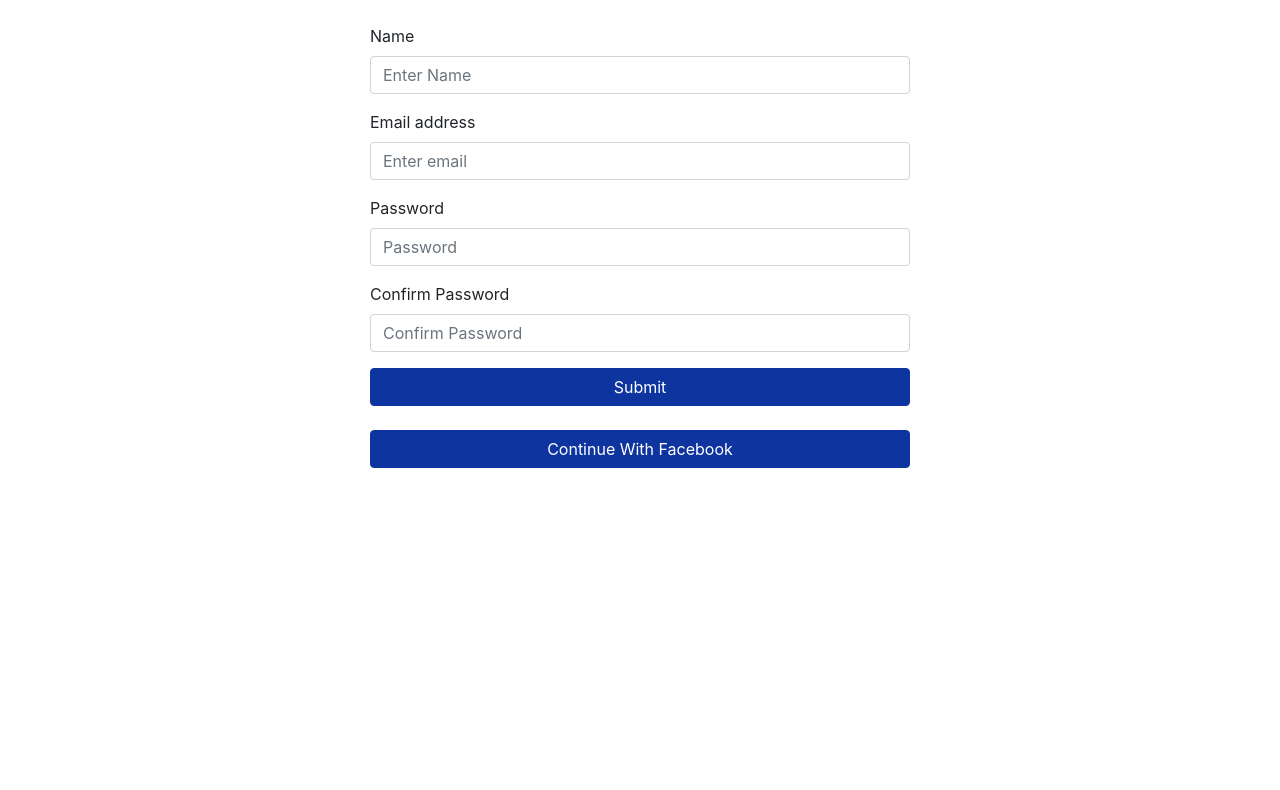
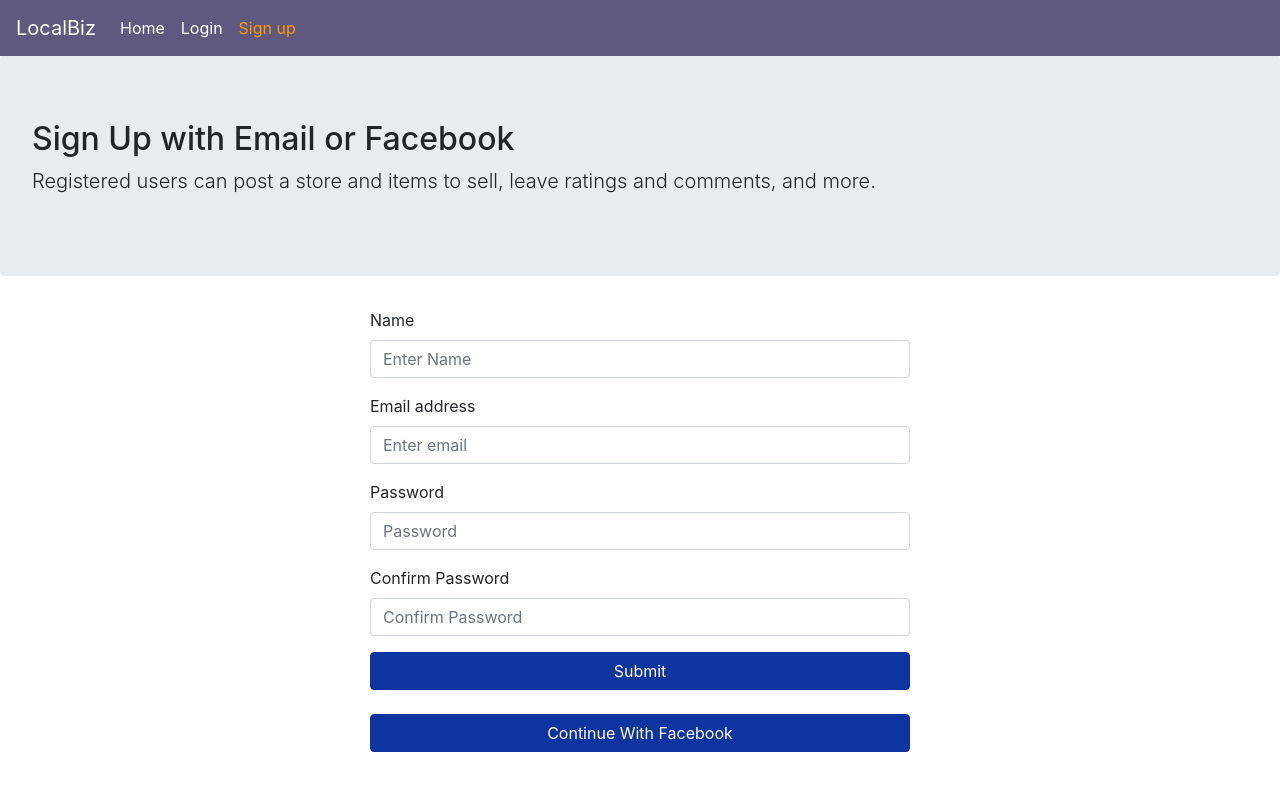
Before and after one commit to CoderGuy614/LocalBiz, a React (Create React App) app in the folder client/: page /signup in a window 1280 px wide. Shown: the top 790 px of the page. Built offline with nearby package versions, Linux system fonts and the light colour scheme.

Commit message:
Add Layout, Navigation and Basic Front End Strucuture

```diff
--- a/client/src/components/Homepage.js
+++ /dev/null
@@ -1,19 +0,0 @@
-import React from "react";
-import { Button, Container, Row, Col } from "react-bootstrap";
-import { isAuthenticated, signout } from "../auth/Index";
-
-const Homepage = () => {
-  //   const {
-  //     user: { _id, name, email, role },
-  //   } = isAuthenticated();
-  return (
-    <Container>
-      <Row>{`Welcome to the Homepage`}</Row>
-      <Row>
-        <Button onClick={signout}> Logout</Button>
-      </Row>
-    </Container>
-  );
-};
-
-export default Homepage;
--- a/client/src/components/Signup.js
+++ /dev/null
@@ -1,126 +0,0 @@
-import React, { useState, useEffect } from "react";
-import { Link } from "react-router-dom";
-import { Form, Button, Container, Row, Col, Alert } from "react-bootstrap";
-import FBLogin from "./FBLogin";
-import { signup } from "../auth/Index";
-const Signup = () => {
-  const [values, setValues] = useState({
-    name: "",
-    email: "",
-    password: "",
-    password2: "",
-    error: "",
-    success: false,
-  });
-
-  const { name, email, password, password2, success, error } = values;
-
-  const handleChange = (name) => (e) => {
-    setValues({
-      ...values,
-      [name]: e.target.value,
-      error: false,
-      success: false,
-    });
-  };
-
-  const handleSubmit = (e) => {
-    e.preventDefault();
-    setValues({ ...values, error: false });
-    signup({ name, email, password }).then((data) => {
-      if (data.error) {
-        setValues({ ...values, error: data.error, success: false });
-      } else {
-        setValues({
-          ...values,
-          name: "",
-          email: "",
-          password: "",
-          password2: "",
-          error: "",
-          success: true,
-        });
-      }
-    });
-  };
-
-  const showSuccess = () => (
-    <Alert variant="success" style={{ display: success ? "" : "none" }}>
-      {" "}
-      You Have Succesfully Signed Up! Please <Link to="/login">Sign in</Link>
-    </Alert>
-  );
-
-  const showError = () => (
-    <Alert variant="danger" style={{ display: error ? "" : "none" }}>
-      {error}
-    </Alert>
-  );
-
-  return (
-    <Container>
-      {showSuccess()}
-      {showError()}
-      <Row className="mt-4">
-        <Col md={{ span: 6, offset: 3 }}>
-          <Form>
-            <Form.Group controlId="name">
-              <Form.Label>Name</Form.Label>
-              <Form.Control
-                type="text"
-                placeholder="Enter Name"
-                onChange={handleChange("name")}
-                value={name}
-              />
-              <Form.Text className="text-muted"></Form.Text>
-            </Form.Group>
-            <Form.Group controlId="formBasicEmail">
-              <Form.Label>Email address</Form.Label>
-              <Form.Control
-                type="email"
-                placeholder="Enter email"
-                onChange={handleChange("email")}
-                value={email}
-              />
-              <Form.Text className="text-muted"></Form.Text>
-            </Form.Group>
-            <Form.Group controlId="formBasicPassword">
-              <Form.Label>Password</Form.Label>
-              <Form.Control
-                type="password"
-                placeholder="Password"
-                onChange={handleChange("password")}
-                value={password}
-              />
-            </Form.Group>
-            <Form.Group controlId="formBasicPassword">
-              <Form.Label>Confirm Password</Form.Label>
-              <Form.Control
-                type="password"
-                placeholder="Confirm Password"
-                onChange={handleChange("password2")}
-                value={password2}
-              />
-            </Form.Group>
-
-            <Button
-              variant="primary"
-              block
-              type="submit"
-              onClick={handleSubmit}
-            >
-              Submit
-            </Button>
-          </Form>
-        </Col>
-      </Row>
-      <Row className="mt-4">
-        <Col md={{ span: 6, offset: 3 }}>
-          <FBLogin />
-        </Col>
-      </Row>
-    </Container>
-  );
-};
-
-export default Signup;
--- a/client/src/components/FBLogin.js
+++ b/client/src/components/auth/FBLogin.js
@@ -17,7 +17,7 @@ const FBLogin = () => {
 
   return (
     <div>
-      <Button block href={facebookLoginUrl}>
+      <Button block href={facebookLoginUrl} className="mb-4">
         Continue With Facebook
       </Button>
     </div>
--- a/client/src/components/Login.js
+++ b/client/src/components/auth/Login.js
@@ -1,9 +1,10 @@
 import React, { useState } from "react";
 import { Form, Alert, Button, Row, Col, Container } from "react-bootstrap";
+import Layout from "../core/Layout";
 import { Redirect } from "react-router-dom";
 import FBLogin from "./FBLogin";
 
-import { signin, authenticate, isAuthenticated } from "../auth/Index";
+import { signin, authenticate, isAuthenticated } from "../../auth/Index";
 
 const Login = () => {
   const [values, setValues] = useState({
@@ -60,6 +61,7 @@ const Login = () => {
   };
 
   return (
+    <Layout title="Login" description="Sign In with email or Facebook">
       <Container>
         {showLoading()}
         {showError()}
@@ -104,6 +106,7 @@ const Login = () => {
           </Col>
         </Row>
       </Container>
+    </Layout>
   );
 };
 
--- a/client/src/components/LoginSuccess.js
+++ b/client/src/components/auth/LoginSuccess.js
@@ -1,6 +1,6 @@
 import React, { useState, useEffect } from "react";
 import * as queryString from "query-string";
-import { signup } from "../auth/Index";
+import { signup } from "../../auth/Index";
 import axios from "axios";
 
 const LoginSuccess = () => {
--- /dev/null
+++ b/client/src/components/auth/Signup.js
@@ -0,0 +1,132 @@
+import React, { useState, useEffect } from "react";
+import { Link } from "react-router-dom";
+import { Form, Button, Container, Row, Col, Alert } from "react-bootstrap";
+import Layout from "../core/Layout";
+import FBLogin from "./FBLogin";
+import { signup } from "../../auth/Index";
+const Signup = () => {
+  const [values, setValues] = useState({
+    name: "",
+    email: "",
+    password: "",
+    password2: "",
+    error: "",
+    success: false,
+  });
+
+  const { name, email, password, password2, success, error } = values;
+
+  const handleChange = (name) => (e) => {
+    setValues({
+      ...values,
+      [name]: e.target.value,
+      error: false,
+      success: false,
+    });
+  };
+
+  const handleSubmit = (e) => {
+    e.preventDefault();
+    setValues({ ...values, error: false });
+    signup({ name, email, password }).then((data) => {
+      if (data.error) {
+        setValues({ ...values, error: data.error, success: false });
+      } else {
+        setValues({
+          ...values,
+          name: "",
+          email: "",
+          password: "",
+          password2: "",
+          error: "",
+          success: true,
+        });
+      }
+    });
+  };
+
+  const showSuccess = () => (
+    <Alert variant="success" style={{ display: success ? "" : "none" }}>
+      {" "}
+      You Have Succesfully Signed Up! Please <Link to="/login">Sign in</Link>
+    </Alert>
+  );
+
+  const showError = () => (
+    <Alert variant="danger" style={{ display: error ? "" : "none" }}>
+      {error}
+    </Alert>
+  );
+
+  return (
+    <Layout
+      title="Sign Up with Email or Facebook"
+      description="Registered users can post a store and items to sell, leave ratings and comments, and more."
+    >
+      <Container>
+        {showSuccess()}
+        {showError()}
+        <Row className="mt-4">
+          <Col md={{ span: 6, offset: 3 }}>
+            <Form>
+              <Form.Group controlId="name">
+                <Form.Label>Name</Form.Label>
+                <Form.Control
+                  type="text"
+                  placeholder="Enter Name"
+                  onChange={handleChange("name")}
+                  value={name}
+                />
+                <Form.Text className="text-muted"></Form.Text>
+              </Form.Group>
+              <Form.Group controlId="formBasicEmail">
+                <Form.Label>Email address</Form.Label>
+                <Form.Control
+                  type="email"
+                  placeholder="Enter email"
+                  onChange={handleChange("email")}
+                  value={email}
+                />
+                <Form.Text className="text-muted"></Form.Text>
+              </Form.Group>
+              <Form.Group controlId="formBasicPassword">
+                <Form.Label>Password</Form.Label>
+                <Form.Control
+                  type="password"
+                  placeholder="Password"
+                  onChange={handleChange("password")}
+                  value={password}
+                />
+              </Form.Group>
+              <Form.Group controlId="formBasicPassword">
+                <Form.Label>Confirm Password</Form.Label>
+                <Form.Control
+                  type="password"
+                  placeholder="Confirm Password"
+                  onChange={handleChange("password2")}
+                  value={password2}
+                />
+              </Form.Group>
+
+              <Button
+                variant="primary"
+                block
+                type="submit"
+                onClick={handleSubmit}
+              >
+                Submit
+              </Button>
+            </Form>
+          </Col>
+        </Row>
+        <Row className="mt-4">
+          <Col md={{ span: 6, offset: 3 }}>
+            <FBLogin />
+          </Col>
+        </Row>
+      </Container>
+    </Layout>
+  );
+};
+
+export default Signup;
--- a/client/src/components/core/Layout.js
+++ b/client/src/components/core/Layout.js
@@ -1,5 +1,5 @@
 import React from "react";
-import Nav from "./Nav";
+import Navigation from "./Navigation";
 import { Jumbotron } from "react-bootstrap";
 
 const Layout = ({
@@ -10,7 +10,7 @@ const Layout = ({
 }) => {
   return (
     <div>
-      <Nav />
+      <Navigation />
       <Jumbotron>
         <h2>{title}</h2>
         <p className="lead">{description}</p>
--- /dev/null
+++ b/client/src/components/core/Navigation.js
@@ -0,0 +1,36 @@
+import React from "react";
+import { Link, withRouter } from "react-router-dom";
+import { isAuthenticated, signout } from "../../auth/Index";
+import { Navbar, Nav } from "react-bootstrap";
+
+const isActive = (history, path) => {
+  if (history.location.pathname === path) {
+    return { color: "#ff9900" };
+  } else {
+    return { color: "#ffffff" };
+  }
+};
+
+const Navigation = ({ history }) => {
+  return (
+    <Navbar collapseOnSelect expand="md" bg="secondary" variant="dark">
+      <Navbar.Brand href="/">LocalBiz</Navbar.Brand>
+      <Navbar.Toggle aria-controls="responsive-navbar-nav" />
+      <Navbar.Collapse id="responsive-navbar-nav">
+        <Nav className="mr-auto">
+          <Nav.Link style={isActive(history, "/")} href="/">
+            Home
+          </Nav.Link>
+          <Nav.Link style={isActive(history, "/login")} href="/login">
+            Login
+          </Nav.Link>
+          <Nav.Link style={isActive(history, "/signup")} href="/signup">
+            Sign up
+          </Nav.Link>
+        </Nav>
+      </Navbar.Collapse>
+    </Navbar>
+  );
+};
+
+export default withRouter(Navigation);
--- /dev/null
+++ b/client/src/components/core/Shop.js
@@ -0,0 +1,8 @@
+import React from "react";
+import Layout from "./Layout";
+
+const Shop = () => {
+  return <Layout>Welcome to the Shop</Layout>;
+};
+
+export default Shop;
```
Also changed, not shown: client/src/App.js (+5 -7 lines), client/src/components/core/Nav.js (deleted, +0 -7 lines). Lines whose indentation alone changed are shown as unchanged.
